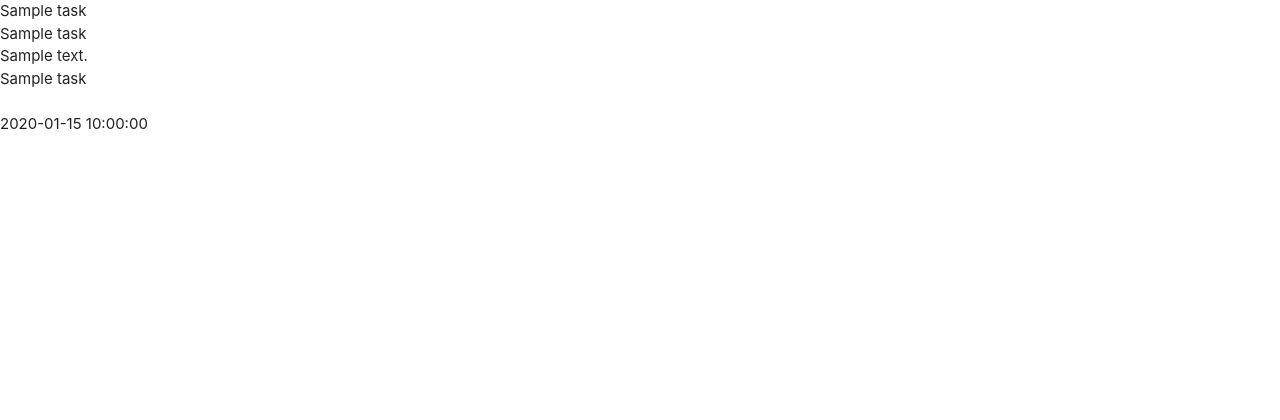
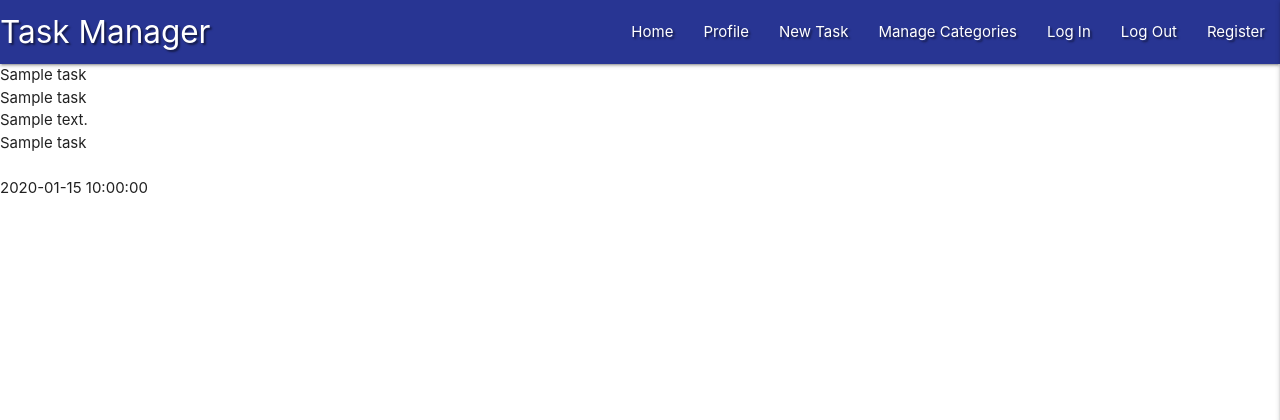
Before and after one commit to GJSayers/task-manager, a Flask app: page / in a window 1280 px wide. Shown: the top 420 px of the page. Run offline with Flask 2, Linux system fonts and the light colour scheme; a database or web service that is not in the repository returns one stand-in record (values such as "Sample title"); some libraries are stand-ins or nearby versions.

Commit message:
add materialize sid-bar and side-nav

```diff
--- a/static/css/style.css
+++ b/static/css/style.css
@@ -0,0 +1,3 @@
+.text-shadow {
+    text-shadow: 2px 2px 2px rgba(0, 0, 0, 0.5)
+}
--- a/static/js/script.js
+++ b/static/js/script.js
@@ -0,0 +1,5 @@
+$(document).ready(function () {
+    $('.sidenav').sidenav({
+        edge: "right"
+    });
+});
--- a/templates/base.html
+++ b/templates/base.html
@@ -14,6 +14,42 @@
 </head>
 
 <body>
+    <header>
+
+        <!--top navbar-->
+        <nav class="nav-extended text-shadow #283593 indigo darken-3">
+            <div class="nav-wrapper">
+                <a href="{{url_for('get_tasks') }}" class="brand-logo">Task Manager</a>
+                <a href="#" data-target="mobile-demo" class="sidenav-trigger right"><i class="fas fa-bars"></i></a>
+                <ul class="right hide-on-med-and-down">
+                    <li><a href="{{url_for('get_tasks') }}">Home</a></li>
+                    <li><a href="#">Profile</a></li>
+                    <li><a href="#">New Task</a></li>
+                    <li><a href="#">Manage Categories</a></li>
+                    <li><a href="#">Log In</a></li>
+                    <li><a href="#">Log Out</a></li>
+                    <li><a href="#">Register</a></li>
+
+                </ul>
+            </div>
+        </nav>
+
+        <!--mobile side-navbar-->
+
+        <ul class="sidenav" id="mobile-demo">
+            <li>
+                <h4 class="center-align light-blue-text text-darken-4">Task Manager</h4>
+            </li>
+            <li><a href="{{url_for('get_tasks') }}">Home</a></li>
+            <li><a href="#">Profile</a></li>
+            <li><a href="#">New Task</a></li>
+            <li><a href="#">Manage Categories</a></li>
+            <li><a href="#">Log In</a></li>
+            <li><a href="#">Log Out</a></li>
+            <li><a href="#">Register</a></li>
+        </ul>
+
+    </header>
     {% block content %}
     {% endblock %}
 
```
